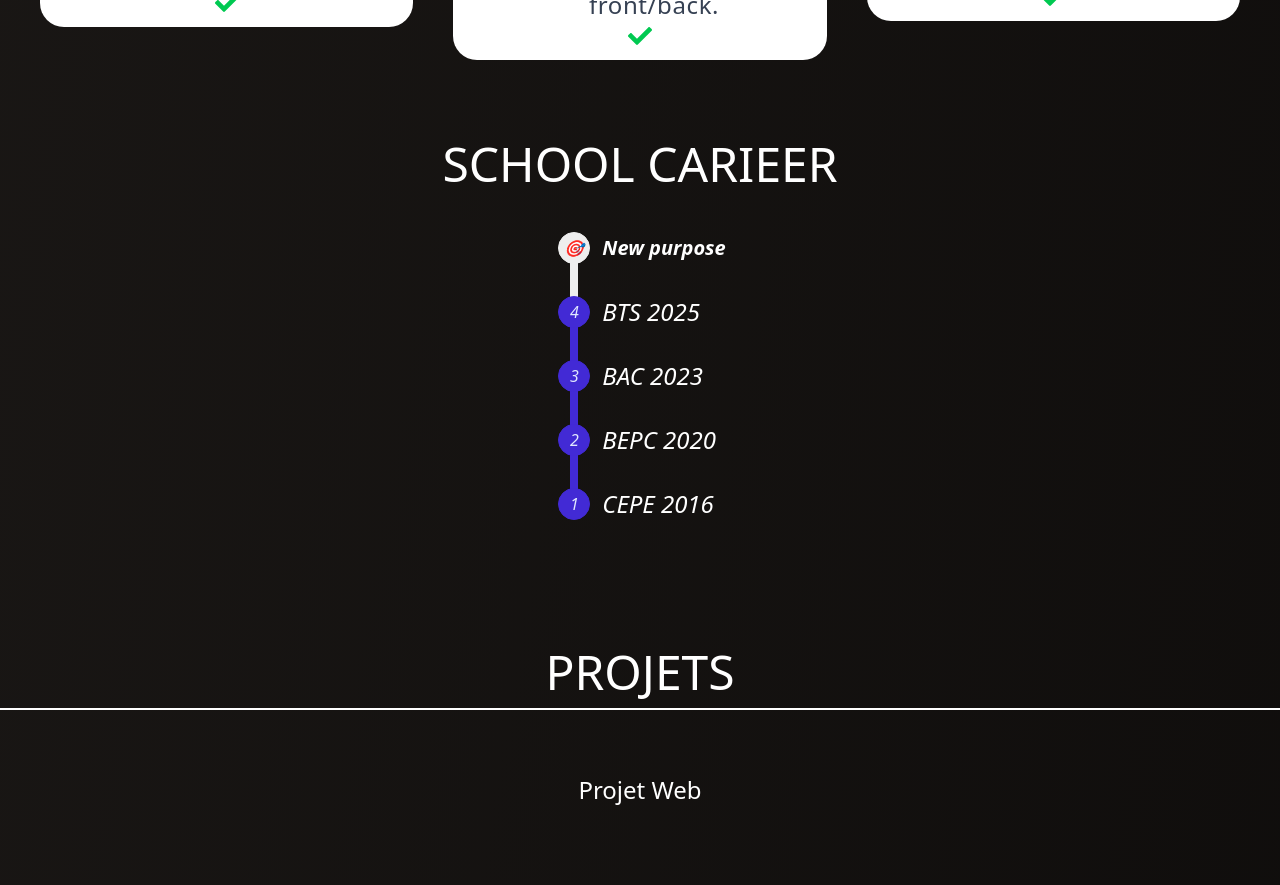
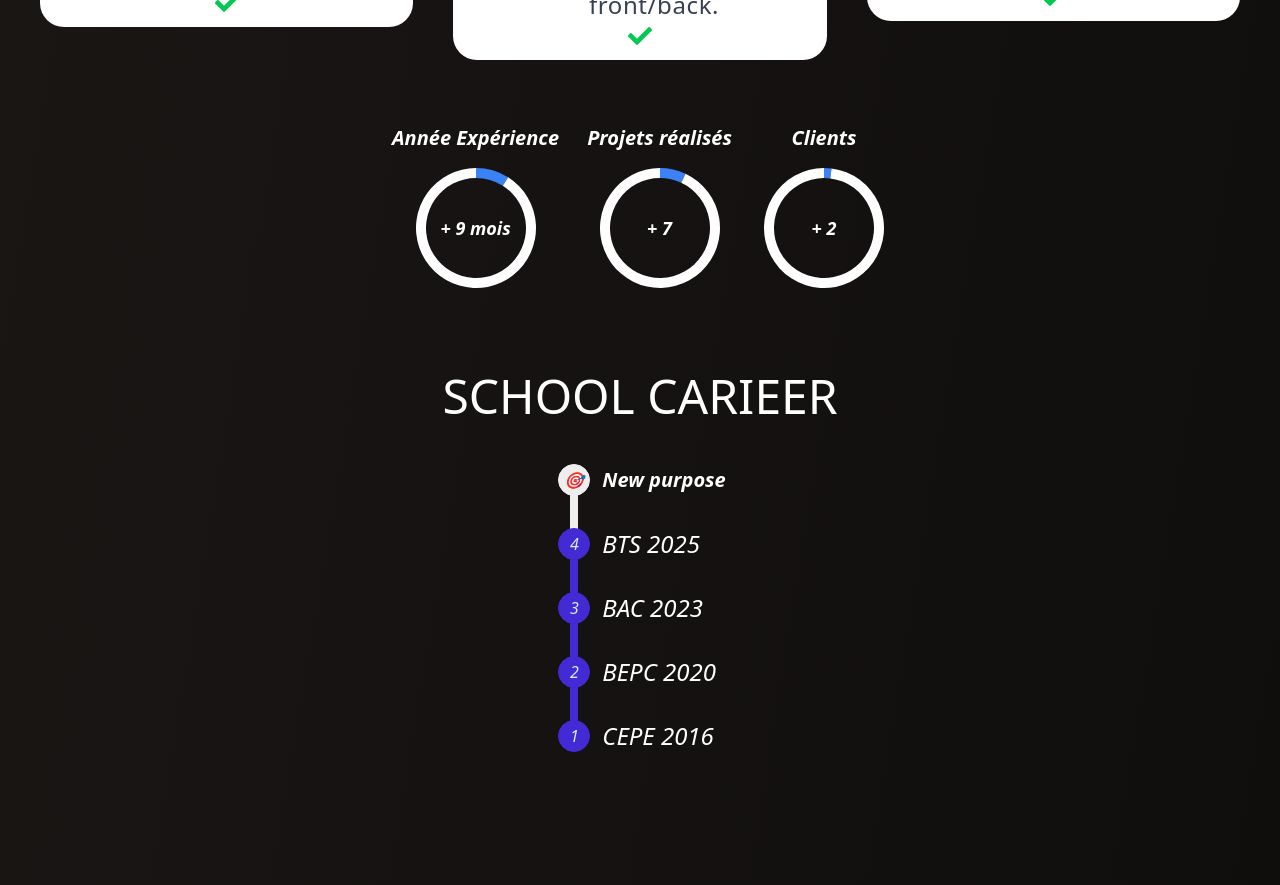
Before and after one commit to Young-power/MyPortfolio, a Next.js app: page / in a window 1280 px wide. Shown: the part 2900-3785 px from the top of the page. Built offline with nearby package versions, Linux system fonts and the light colour scheme.

Commit message:
add circle statistic

```diff
--- a/package.json
+++ b/package.json
@@ -18,6 +18,7 @@
     "react-icons": "^5.5.0",
     "react-leaflet": "^5.0.0",
     "react-toastify": "^11.0.5",
+    "recharts": "^3.5.0",
     "tippy.js": "^6.3.7"
   },
   "devDependencies": {
--- /dev/null
+++ b/src/app/commponents/circle/AnimateCircle.tsx
@@ -0,0 +1,72 @@
+"use client"
+import { useEffect, useRef, useState } from "react";
+import { PieChart, Pie } from "recharts";
+
+interface Props {
+  years: number;
+  showText:boolean;
+}
+
+export default function AnimatedCircle({ years, showText }: Props) {
+  const [count, setCount] = useState(0);
+  const [startAnimation, setStartAnimation] = useState(false);
+  const ref = useRef<HTMLDivElement>(null);
+
+  // Observer pour déclencher l'animation quand l'élément est visible
+  useEffect(() => {
+    const observer = new IntersectionObserver(
+      ([entry]) => {
+        if (entry.isIntersecting) {
+          setStartAnimation(true);
+          observer.disconnect();
+        }
+      },
+      { threshold: 0.5 } // 50% de l'élément visible
+    );
+    if (ref.current) observer.observe(ref.current);
+
+    return () => observer.disconnect();
+  }, []);
+
+  // Animation du compteur
+  useEffect(() => {
+    if (!startAnimation) return;
+    let start = 0;
+    const duration = 1500; // durée en ms
+    const increment = years / (duration / 16); // approx 60fps
+    const interval = setInterval(() => {
+      start += increment;
+      if (start >= years) {
+        setCount(years);
+        clearInterval(interval);
+      } else {
+        setCount(Math.floor(start));
+      }
+    }, 16);
+    return () => clearInterval(interval);
+  }, [startAnimation, years]);
+
+  const data = [
+    { name: "exp", value: count, fill: "#3b82f6" },
+    { name: "rest", value: 100 - count, fill: "white" }
+  ];
+
+  return (
+    <div ref={ref} className="relative w-32 h-32">
+      <PieChart width={128} height={128}>
+        <Pie
+          data={data}
+          dataKey="value"
+          startAngle={90}
+          endAngle={-270}
+          innerRadius={50}
+          outerRadius={60}
+          stroke="none"
+        />
+      </PieChart>
+      <div className="absolute text-nowrap top-1/2 left-1/2 transform -translate-x-1/2 -translate-y-1/2 text-lg font-bold text-white">
+        + {count}{ showText && " mois"}
+      </div>
+    </div>
+  );
+}
--- /dev/null
+++ b/src/app/commponents/circle/CircleContainer.tsx
@@ -0,0 +1,23 @@
+import React from 'react'
+import AnimateCircle from './AnimateCircle'
+
+const CircleContainer = () => {
+    return (
+        <div className='w-full flex-col md:flex-row max-w-1/2 mx-auto flex gap-3 justify-center items-center mt-7 md:space-x-4 md:mt-16 '>
+            <div className='flex flex-col justify-center items-center space-y-3 text-lg md:text-xl font-semibold italic'>
+                <p className='text-white '>Année Expérience</p>
+                <AnimateCircle years={9} showText={true} />
+            </div>
+            <div className='flex flex-col justify-center items-center space-y-3 md:text-xl font-semibold italic'>
+                <p className='text-white'>Projets réalisés</p>
+                <AnimateCircle years={7} showText={false} />
+            </div>
+            <div className='flex flex-col justify-center items-center space-y-3  md:text-xl font-semibold italic'>
+                <p className='text-white'>Clients</p>
+                <AnimateCircle years={2} showText={false} />
+            </div>
+        </div>
+    )
+}
+
+export default CircleContainer
--- a/src/app/globals.css
+++ b/src/app/globals.css
@@ -35,6 +35,5 @@ html {
 .tippy-box[data-theme~='custom'] {
   background-color: #3b82f6; /* vert Tailwind : emerald-500 */
   color: white; /* texte blanc */
-  font-weight: 600;
   border-radius: 0.5rem; /* arrondi comme tailwind rounded */
 }
--- a/src/app/page.tsx
+++ b/src/app/page.tsx
@@ -1,3 +1,4 @@
+import CircleContainer from "./commponents/circle/CircleContainer";
 import ButtonTop from "./commponents/goTop/ButtonTop";
 import Hero from "./commponents/hero/Hero";
 import MyMapWrapper from "./commponents/map/MyMapWrapper";
@@ -16,13 +17,12 @@ export default function Home() {
       <ButtonTop />
       <Title title="COMPETANCES" style="text-white text-center text-3xl lg:text-5xl mt-28" />
       <SkillSender />
+      <CircleContainer />
       <Title title="SCHOOL CARIEER" style="text-white text-center text-3xl lg:text-5xl mt-20" />
       <SchoolCarieer />
       <Title title="PROJETS" style="text-white text-center text-3xl lg:text-5xl mt-28 border-b-2 border-white pb-3" />
 
       <Title title="Projet Web" style="text-white text-center text-xl lg:text-2xl mt-16  border-white pb-3" />
-
-
       <Project />
       <Project2 />
       <Project3 />
```
Also changed, not shown: 1 other file (tests, documents, lock files or other folders).
